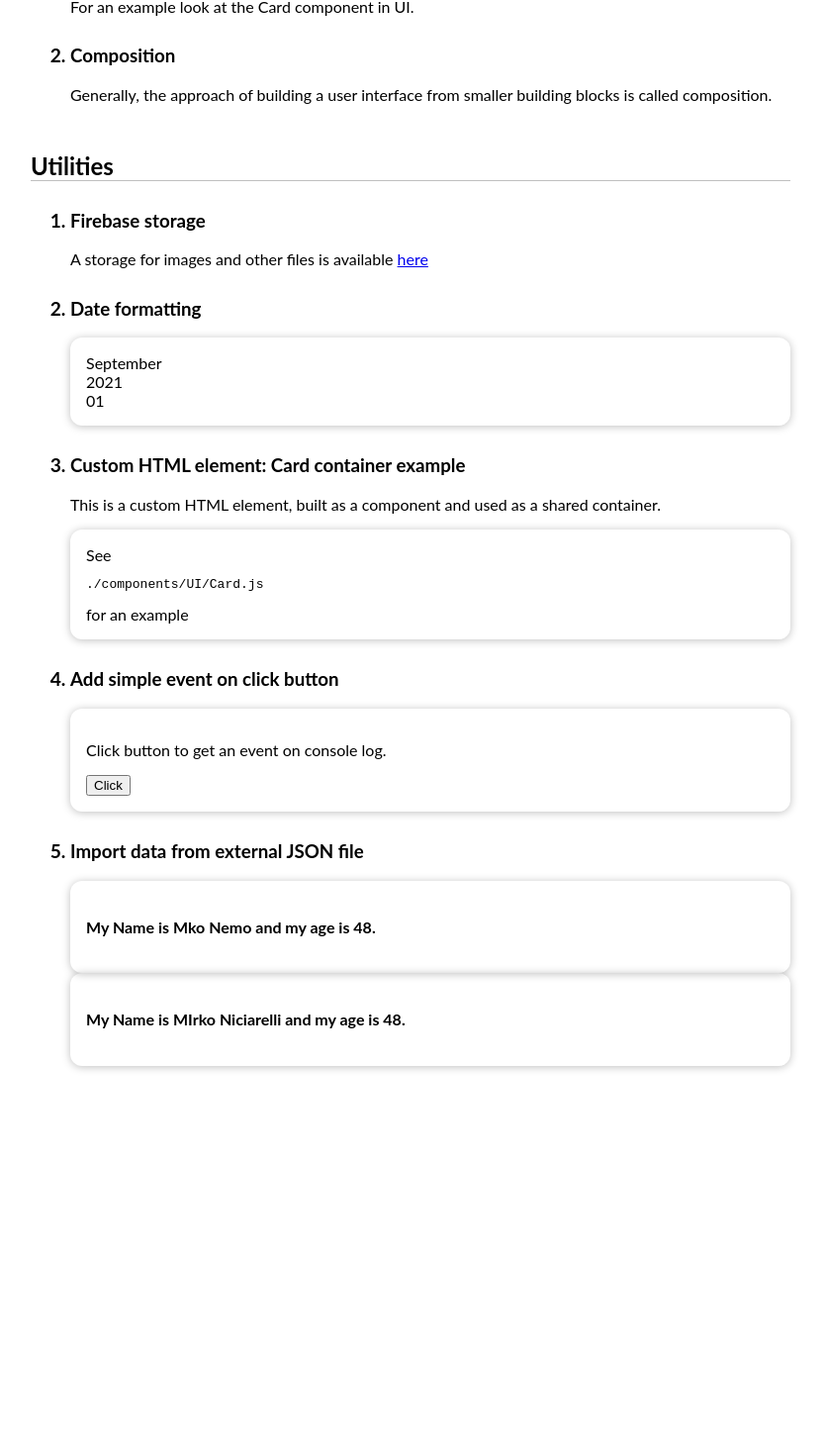
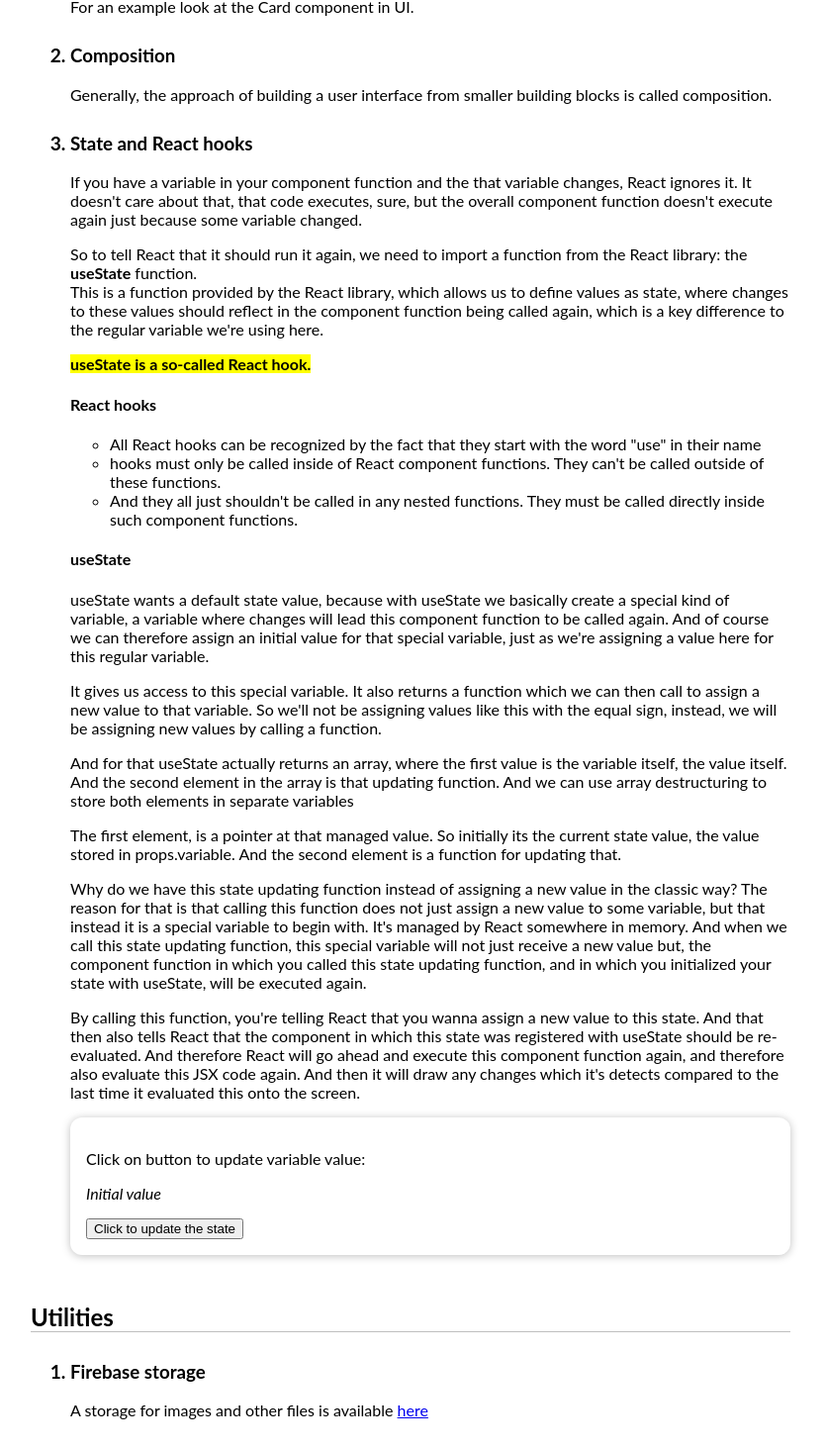
Before and after one commit to mkonemo/react-basics, a React (Create React App) app: page / in a window 1280 px wide. Shown: the part 500-1965 px from the top of the page at 99% size, without its empty margins (225-1059 px from the left). Before the commit the page ends 1593 px from the top, so only its background shows below. Built offline with nearby package versions, Linux system fonts and the light colour scheme.

Commit message:
1 file modified, 2 added

```diff
--- a/src/App.js
+++ b/src/App.js
@@ -2,9 +2,13 @@ import React from 'react';
 import Card from './components/UI/Card';
 
 import Props from './components/props/Props';
+import State from './components/state/State';
+
 import DateExample from './components/date/DateExample';
 import Json from './components/json/Json';
 import ClickEvent from './components/events/ClickEvent';
+import UpdateState from './components/state/UpdateState';
+
 
 import './style.css';
 
@@ -24,6 +28,9 @@ const App = () => {
             building blocks is called composition.
           </p>
         </li>
+        <li>
+          <State />
+          </li>
       </ol>
       <h2>Utilities</h2>
       <ol>
@@ -44,6 +51,7 @@ const App = () => {
           </Card>
         </li>
         <li><ClickEvent /></li>
+        <li><UpdateState variable='Initial value' /></li>
         <li>
           <Json />
         </li>
--- /dev/null
+++ b/src/components/state/State.js
@@ -0,0 +1,104 @@
+import React, { useState } from 'react';
+
+import Card from '../UI/Card';
+
+const State = () => {
+  const [variable, setVariable] = useState('Initial value');
+
+  const clickHandler = () => {
+    setVariable('Updated variable');
+  };
+
+  return (
+    <div>
+      <h3>State and React hooks</h3>
+      <p>
+        If you have a variable in your component function and the that variable
+        changes, React ignores it. It doesn't care about that, that code
+        executes, sure, but the overall component function doesn't execute again
+        just because some variable changed.
+      </p>
+      <p>
+        So to tell React that it should run it again, we need to import a
+        function from the React library: the <strong>useState</strong> function.
+        <br />
+        This is a function provided by the React library, which allows us to
+        define values as state, where changes to these values should reflect in
+        the component function being called again, which is a key difference to
+        the regular variable we're using here.
+      </p>
+      <p>
+        <strong>
+          <mark>useState is a so-called React hook.</mark>
+        </strong>
+      </p>
+      <h4>React hooks</h4>
+      <ul>
+        <li>
+          All React hooks can be recognized by the fact that they start with the
+          word "use" in their name
+        </li>
+        <li>
+          hooks must only be called inside of React component functions. They
+          can't be called outside of these functions.
+        </li>
+        <li>
+          And they all just shouldn't be called in any nested functions. They
+          must be called directly inside such component functions.
+        </li>
+      </ul>
+      <h4>useState</h4>
+      <p>
+        useState wants a default state value, because with useState we basically
+        create a special kind of variable, a variable where changes will lead
+        this component function to be called again. And of course we can
+        therefore assign an initial value for that special variable, just as
+        we're assigning a value here for this regular variable.
+      </p>
+      <p>
+        It gives us access to this special variable. It also returns a function
+        which we can then call to assign a new value to that variable. So we'll
+        not be assigning values like this with the equal sign, instead, we will
+        be assigning new values by calling a function.
+      </p>
+      <p>
+        And for that useState actually returns an array, where the first value
+        is the variable itself, the value itself. And the second element in the
+        array is that updating function. And we can use array destructuring to
+        store both elements in separate variables
+      </p>
+      <p>
+        The first element, is a pointer at that managed value. So initially its
+        the current state value, the value stored in props.variable. And the
+        second element is a function for updating that.
+      </p>
+      <p>
+        Why do we have this state updating function instead of assigning a new
+        value in the classic way? The reason for that is that calling this
+        function does not just assign a new value to some variable, but that
+        instead it is a special variable to begin with. It's managed by React
+        somewhere in memory. And when we call this state updating function, this
+        special variable will not just receive a new value but, the component
+        function in which you called this state updating function, and in which
+        you initialized your state with useState, will be executed again.
+      </p>
+      <p>
+        By calling this function, you're telling React that you wanna assign a
+        new value to this state. And that then also tells React that the
+        component in which this state was registered with useState should be
+        re-evaluated. And therefore React will go ahead and execute this
+        component function again, and therefore also evaluate this JSX code
+        again. And then it will draw any changes which it's detects compared to
+        the last time it evaluated this onto the screen.
+      </p>
+      <Card>
+        <p>Click on button to update variable value:</p>
+        <p>
+          <i>{variable}</i>
+        </p>
+        <button onClick={clickHandler}>Click to update the state</button>
+      </Card>
+    </div>
+  );
+};
+export default State;
--- /dev/null
+++ b/src/components/state/UpdateState.js
@@ -0,0 +1,26 @@
+import React, { useState } from 'react';
+
+import Card from '../UI/Card';
+
+const UpdateState = (props) => {
+  const [value, setValue] = useState(props.variable);
+
+  const clickHandler = () => {
+    setValue('Updated value!');
+  };
+
+  return (
+    <div>
+      <h3>useState update example</h3>
+      <Card>
+      <p>
+        Click button to update:
+        <br /> <em>{value}</em>
+      </p>
+      <button onClick={clickHandler}>Click</button>
+      </Card>
+    </div>
+  );
+};
+
+export default UpdateState;
```
